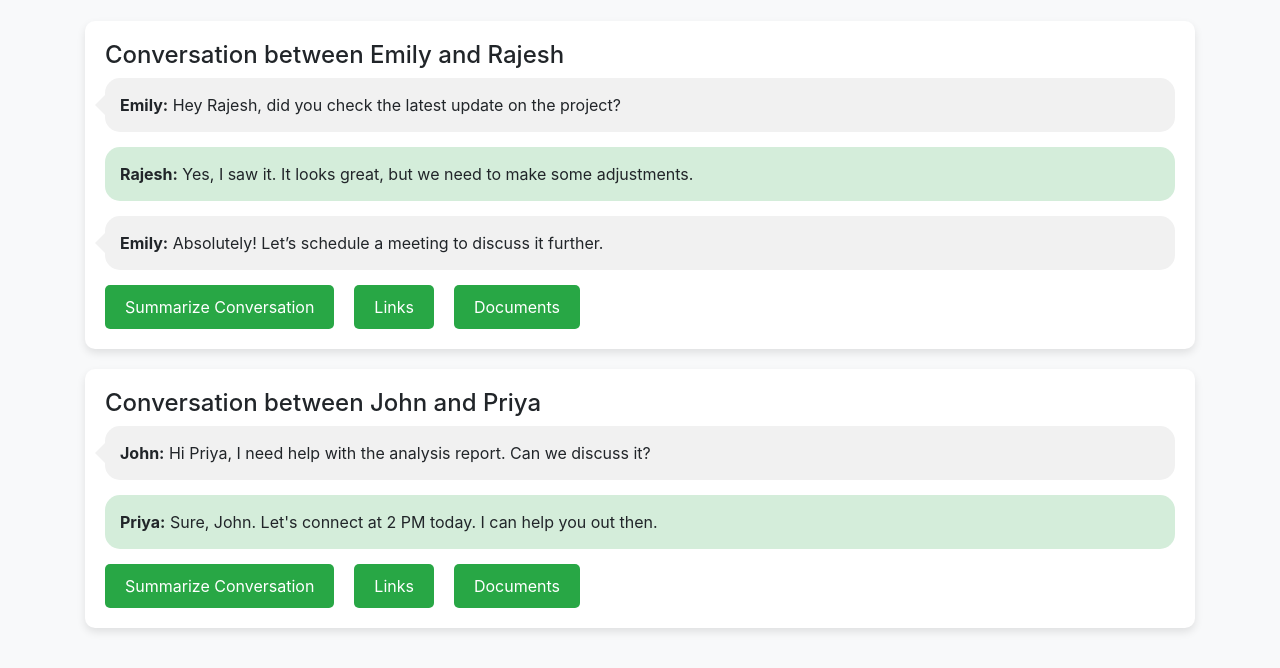
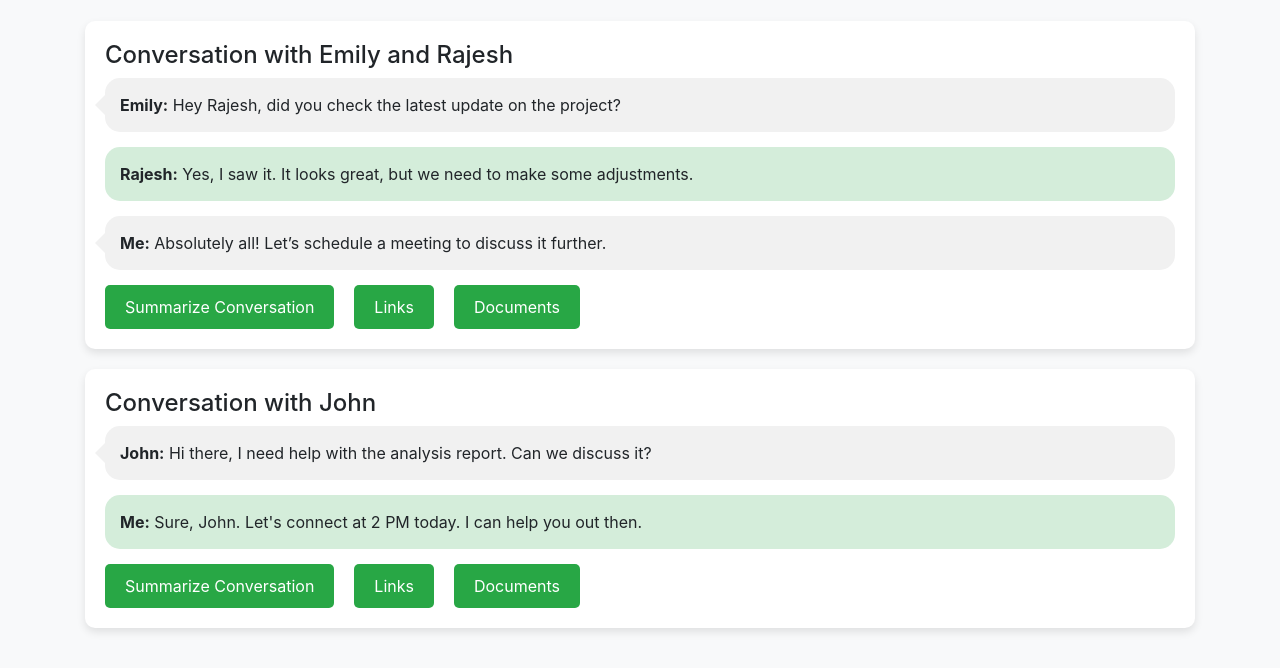
Before and after one commit to sammiemail/sammiemail.github.io, a plain HTML site: page index.html in a window 1280 px wide. Both pictures are taken after a click on the link "Conversations". Shown: the part 137-805 px from the top of the page. Drawn offline with nearby package versions, Linux system fonts and the light colour scheme.

Commit message:
Updated index.html

```diff
--- a/index.html
+++ b/index.html
@@ -216,7 +216,7 @@
                 <h1 class="mt-4 mb-4">Conversations Demo</h1>
 
                 <div class="conversation-card">
-                    <h4>Conversation between Emily and Rajesh</h4>
+                    <h4>Conversation with Emily and Rajesh</h4>
                     <div class="chat-bubble">
                         <strong>Emily:</strong> Hey Rajesh, did you check the latest update on the project?
                     </div>
@@ -224,7 +224,7 @@
                         <strong>Rajesh:</strong> Yes, I saw it. It looks great, but we need to make some adjustments.
                     </div>
                     <div class="chat-bubble">
-                        <strong>Emily:</strong> Absolutely! Let’s schedule a meeting to discuss it further.
+                        <strong>Me:</strong> Absolutely all! Let’s schedule a meeting to discuss it further.
                     </div>
                     <div class="button-group">
                         <button class="action-btn" onclick="summarizeConversation('1')">Summarize Conversation</button>
@@ -252,12 +252,12 @@
                 </div>
 
                 <div class="conversation-card">
-                    <h4>Conversation between John and Priya</h4>
+                    <h4>Conversation with John</h4>
                     <div class="chat-bubble">
-                        <strong>John:</strong> Hi Priya, I need help with the analysis report. Can we discuss it?
+                        <strong>John:</strong> Hi there, I need help with the analysis report. Can we discuss it?
                     </div>
                     <div class="chat-bubble user">
-                        <strong>Priya:</strong> Sure, John. Let's connect at 2 PM today. I can help you out then.
+                        <strong>Me:</strong> Sure, John. Let's connect at 2 PM today. I can help you out then.
                     </div>
                     <div class="button-group">
                         <button class="action-btn" onclick="summarizeConversation('2')">Summarize Conversation</button>
```
